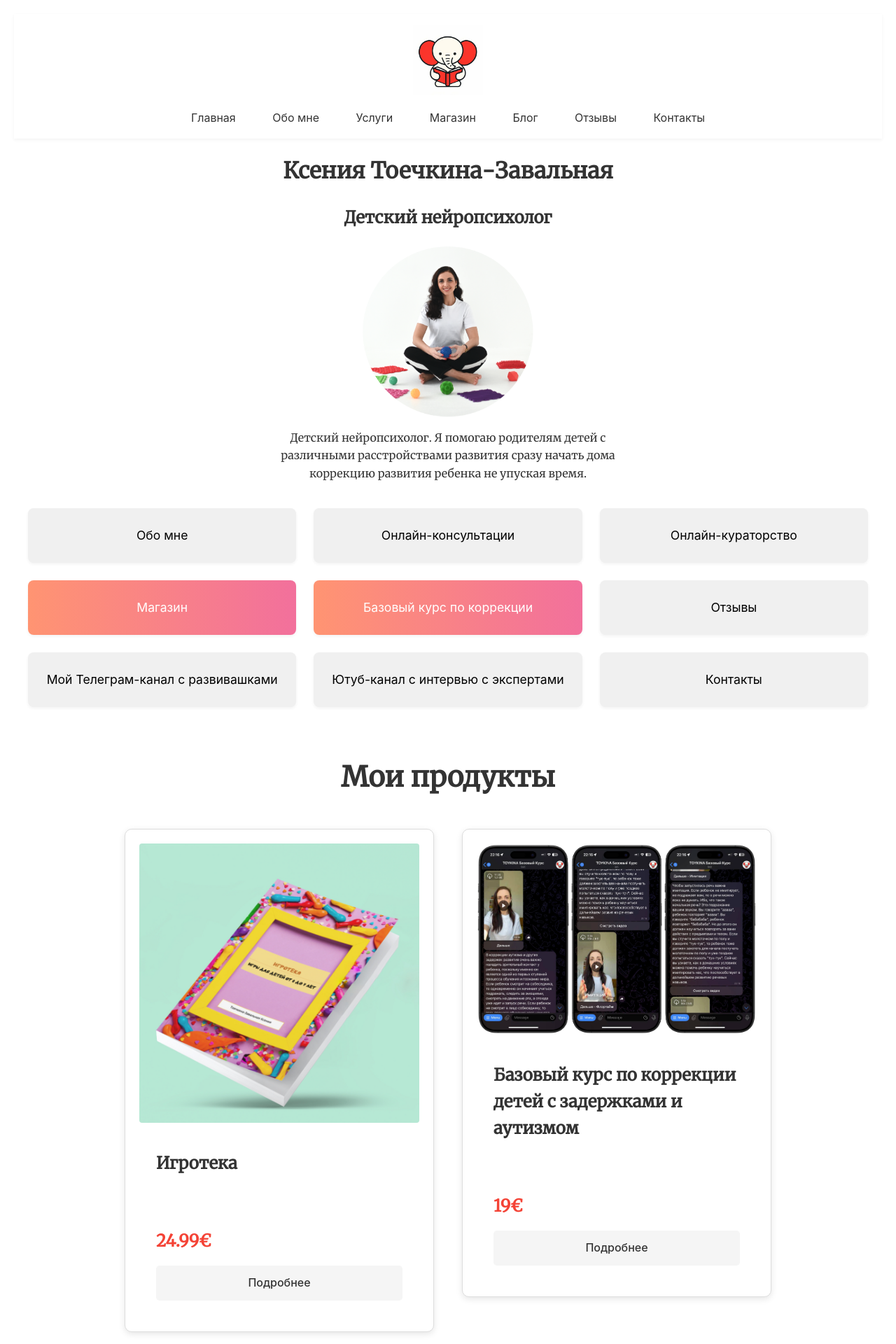
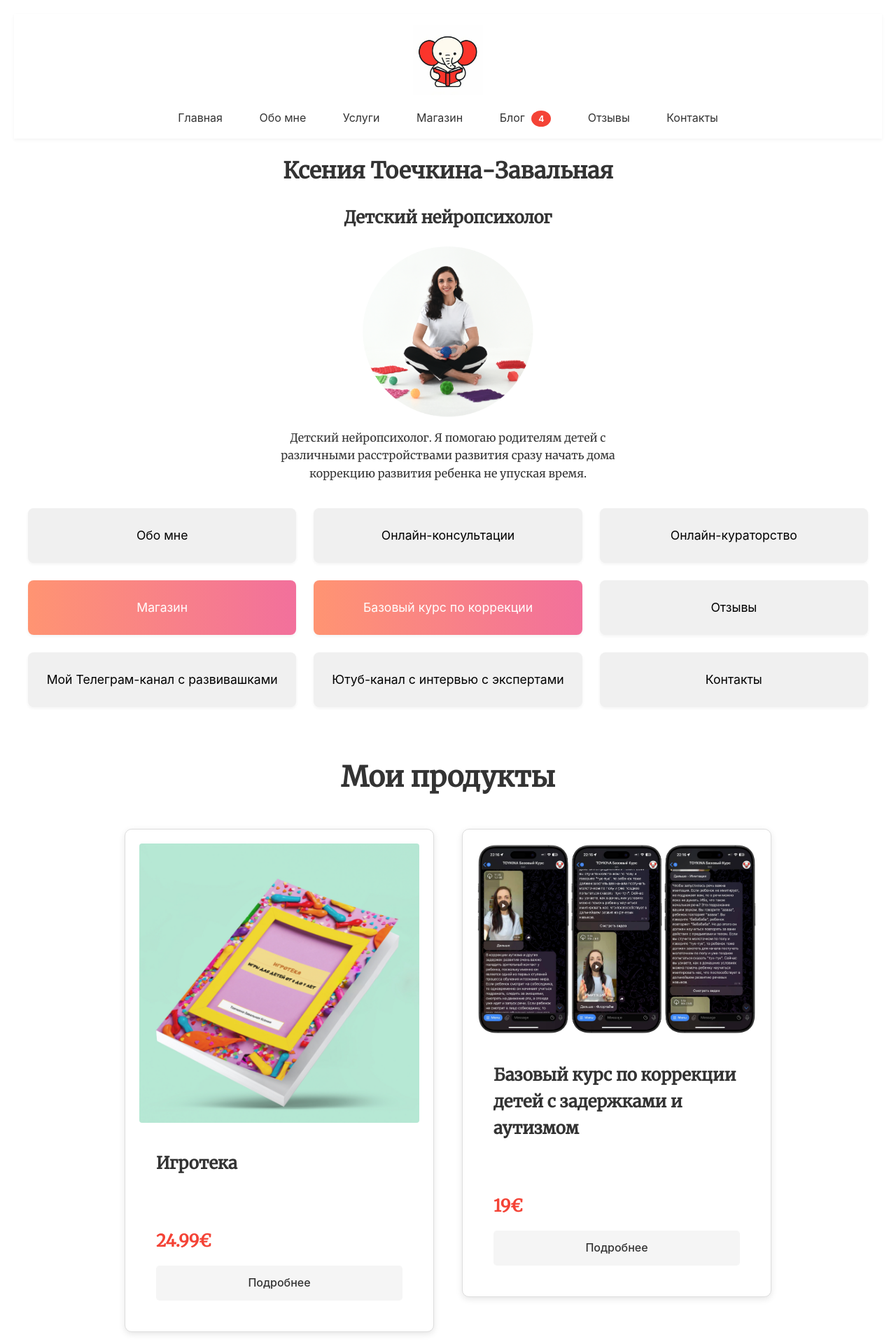
Before and after one commit to alexzavalny/ToykinaBusinessCard, a Jekyll site: the page built from index.md, in a window 1280 px wide. Shown: the top 1920 px of the page at 70% size. Built offline with Jekyll 4.4.1, drawn with Linux system fonts in a browser that asks for light colours; comment, search, counter and statistics services are not loaded.

Commit message:
Add post count display to blog link and style it with CSS

```diff
--- a/_layouts/default.html
+++ b/_layouts/default.html
@@ -44,7 +44,7 @@
         <a href="{{ "/about-me/" | relative_url }}">Обо мне</a>
         <a href="{{ "/services/" | relative_url }}">Услуги</a>
         <a href="{{ "/shop/" | relative_url }}">Магазин</a>
-        <a href="{{ "/blog/" | relative_url }}">Блог</a>
+        <a href="{{ "/blog/" | relative_url }}">Блог <span class="post-count">{{ site.posts.size }}</span></a>
         <a href="{{ "/reviews/" | relative_url }}">Отзывы</a>
         <a href="{{ "/contacts/" | relative_url }}">Контакты</a>
       </nav>
--- a/css/site.css
+++ b/css/site.css
@@ -545,3 +545,16 @@ mark {
         grid-template-columns: 1fr;
     }
 }
+
+.post-count {
+    display: inline-block;
+    background-color: #f44336;
+    color: white;
+    border-radius: 50%;
+    padding: 2px 6px;
+    font-size: 12px;
+    margin-left: 5px;
+    min-width: 16px;
+    text-align: center;
+    font-weight: bold;
+}
```
